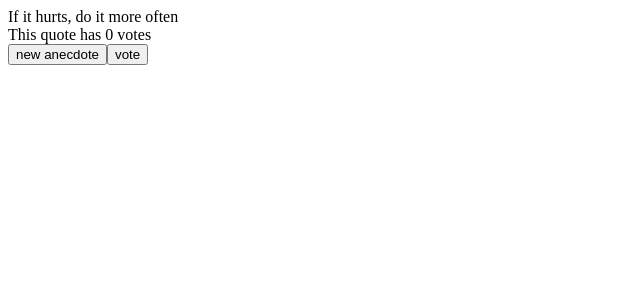
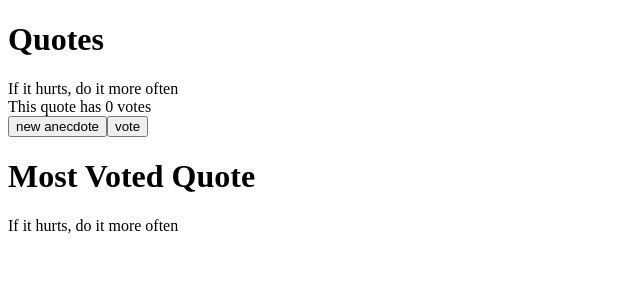
Before and after one commit to markdenardo/unicafe-exercises, a React (Create React App) app: page / in a window 1280 px wide. Shown: the top 300 px of the page, without its empty margins (0-640 px from the left). Built offline with nearby package versions, Linux system fonts and the light colour scheme.

Commit message:
1.14 solution

```diff
--- a/src/index.js
+++ b/src/index.js
@@ -67,6 +67,7 @@ const App = (props) => {
   const [selected, setSelected] = useState(0)
   const [array, setArray] = useState([{}])
   const [votes, setVotes] = useState([0,0,0,0,0,0])
+  const [highest, setHighest] = useState('')
 
   function getRandomInt(max) {
     return Math.floor(Math.random() * Math.floor(max));
@@ -91,16 +92,25 @@ const App = (props) => {
     setVotes(copy)
   }
 
+  const highestVotes = () => {
+    let i = votes.indexOf(Math.max(...votes));
+    setHighest(props.anecdotes[i].quote)
+  }
+
   // useEffect(random, [array, props.anecdotes])
+  useEffect(highestVotes, [props, votes])
 
   return (
     <div>
+      <h1>Quotes</h1>
       {/* {array[selected].quote}<br/> */}
       {props.anecdotes[selected].quote}<br/>
       {/* This quote has {array[selected].votes} votes <br/> */}
       This quote has {votes[selected]} votes <br/>
       <button onClick={()=>random()}>new anecdote</button>
       <button onClick={()=>vote()}>vote</button>
+      <h1>Most Voted Quote</h1>
+      {highest}
     </div>
   )
 }
```
Also changed, not shown: 1 other file (tests, documents, lock files or other folders).
